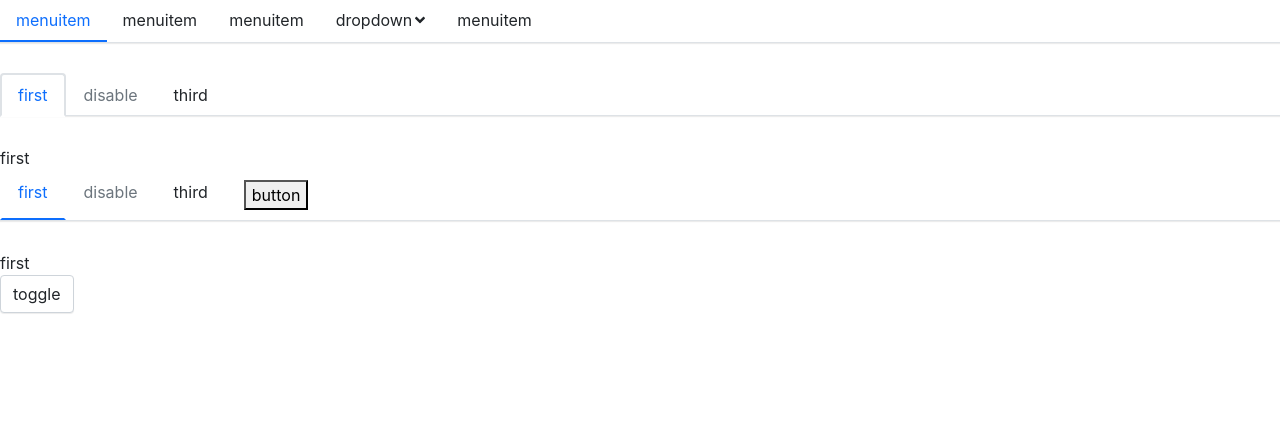
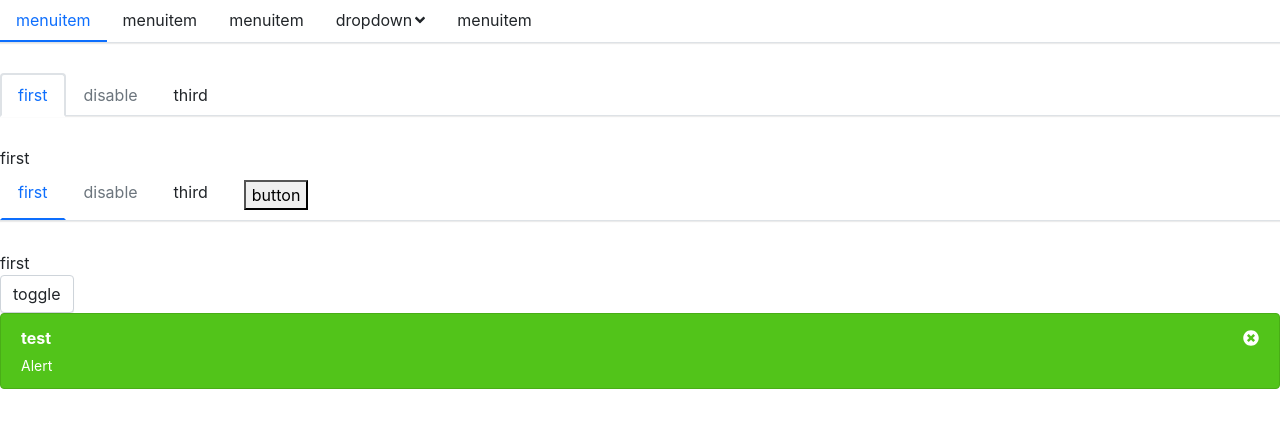
Before and after one commit to Hujianboo/boboDesign, a React (Create React App) app: page / in a window 1280 px wide. Shown: the top 428 px of the page. Built offline with nearby package versions, Linux system fonts and the light colour scheme.

Commit message:
add transition to alert

```diff
--- a/src/App.tsx
+++ b/src/App.tsx
@@ -11,6 +11,10 @@ import Transition from "./components/Transition/transition";
 function App() {
   const [show, setShow] = useState(false);
   const nodeRef = React.useRef(null);
+  const [alertFlag, setAlertFlag] = useState(false);
+  const alertFunc = () => {
+    setAlertFlag(!alertFlag);
+  };
   return (
     <div className="App">
       <Menu
@@ -72,6 +76,12 @@ function App() {
       <Transition in={show} timeout={300} animation="zoom-in-top" wrapper>
         <Button>A Large Button </Button>
       </Transition>
+      <Alert
+        title="test"
+        description="Alert"
+        type={AlertType.Success}
+        onClose={alertFunc}
+      ></Alert>
     </div>
   );
 }
--- a/src/components/Alert/alert.tsx
+++ b/src/components/Alert/alert.tsx
@@ -1,6 +1,7 @@
 import React, { useState } from "react";
 import classNames from "classnames";
-
+import Icon from "../Icon/icon";
+import Transition from "../Transition/transition";
 export interface AlertProps {
   // 标题
   title: string;
@@ -31,26 +32,22 @@ const Alert: React.FC<AlertProps> = (props) => {
   });
   const handleClose = () => {
     if (onClose) {
-      onClose();
+      // onClose();
+      setHide(!hide);
     }
-    setHide(true);
   };
   return (
-    <div>
-      {!hide && (
-        <div>
+    <Transition in={!hide} timeout={300} classNames="zoom-in-top" wrapper>
       <div className={classes}>
         <span className={titleClass}>{title}</span>
         {description && <p className="bobo-alert-desc">{description}</p>}
         {closable && (
           <span className="bobo-alert-close" onClick={handleClose}>
-                <span>{"close"}</span>
+            <Icon icon="times-circle"></Icon>
           </span>
         )}
       </div>
-        </div>
-      )}
-    </div>
+    </Transition>
   );
 };
 Alert.defaultProps = {
```
Lines whose indentation alone changed are shown as unchanged.
